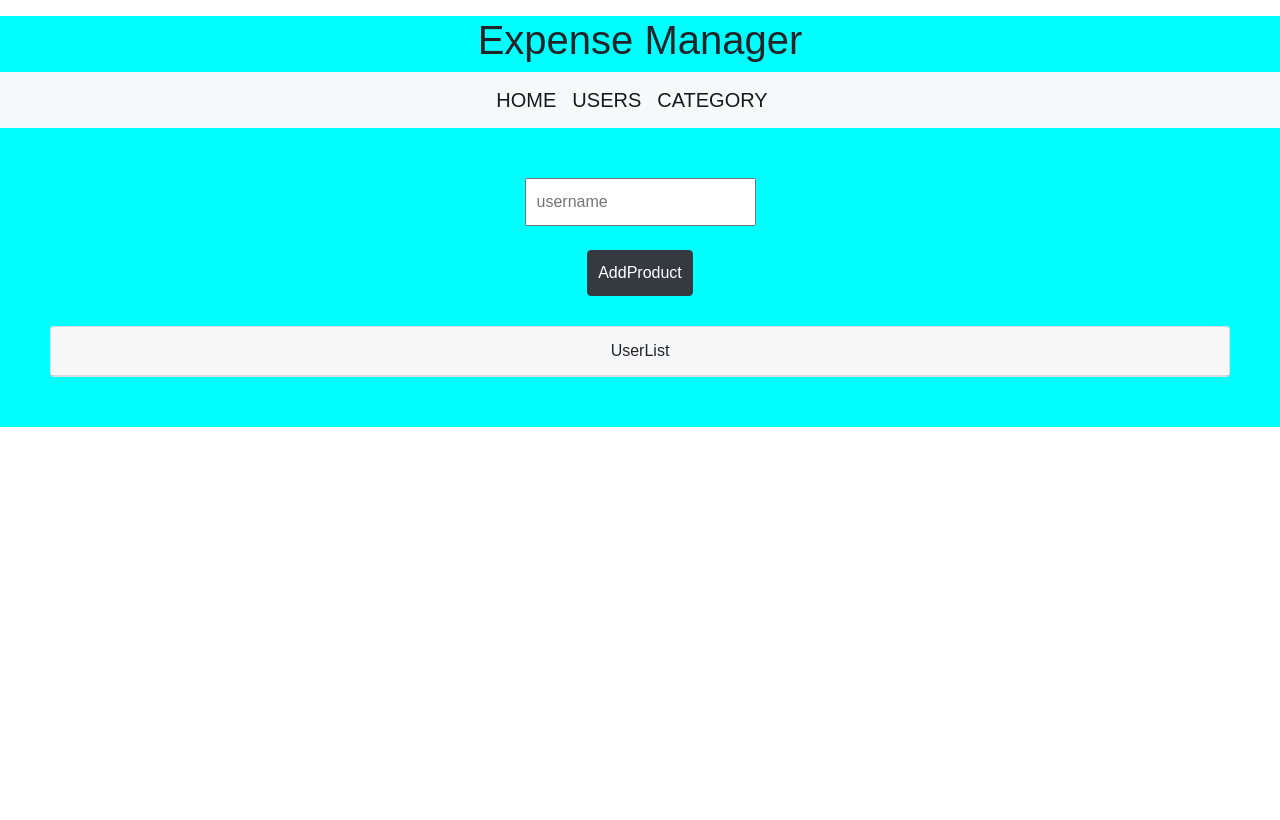
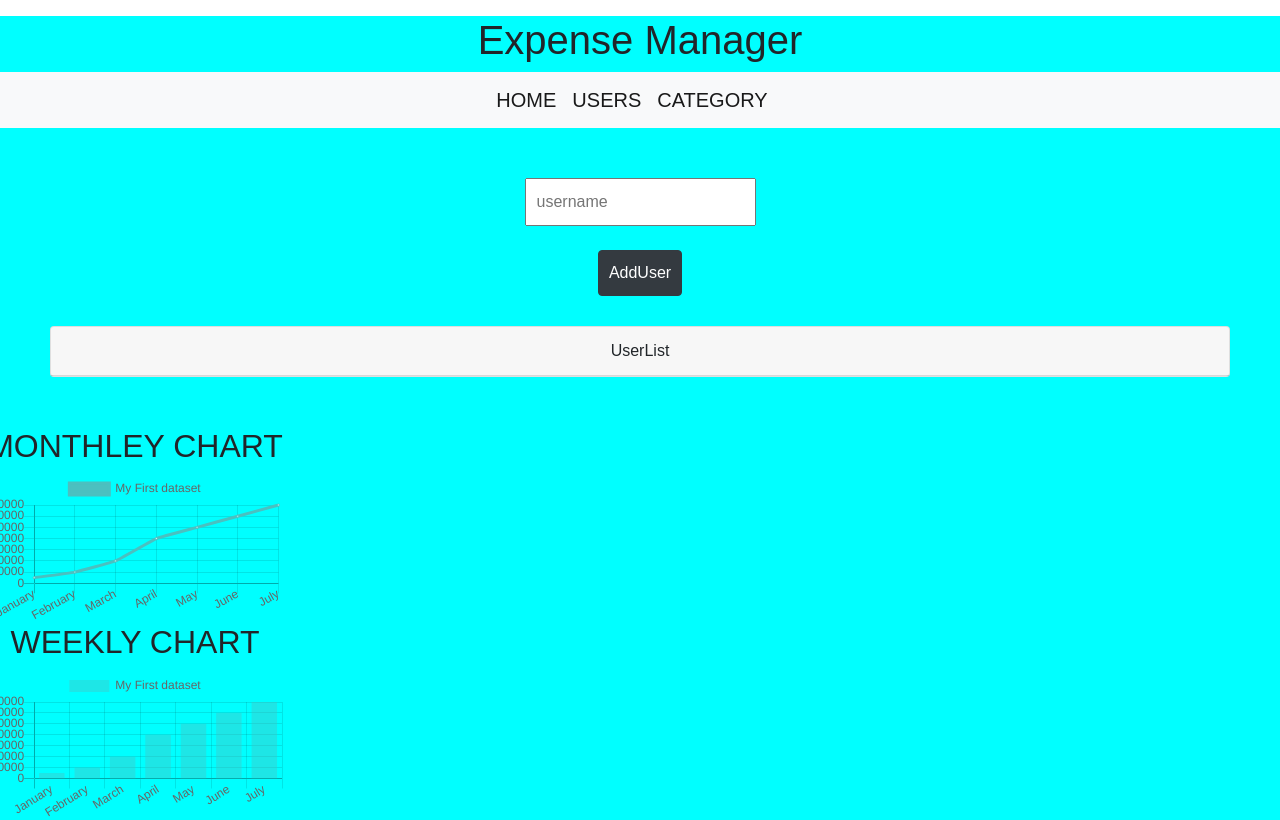
Before and after one commit to AshokJammu/payment_management_system, a React (Create React App) app in the folder payment_management/: page /users in a window 1280 px wide. Built offline with nearby package versions, Linux system fonts and the light colour scheme.

Commit message:
adding graph bars

```diff
--- a/payment_management/src/App.js
+++ b/payment_management/src/App.js
@@ -6,6 +6,8 @@ import { BrowserRouter } from "react-router-dom";
 import store from "./redux/store";
 import Navbar from "./Routes/Navbar";
 import Routes from "./Routes/Routes";
+import LineDemo from "./components/LineDemo";
+// import BarChart from "./components/BarChart";
 export default function App() {
   console.log(store.getState());
 
@@ -18,6 +20,13 @@ export default function App() {
           </h1>
           <Navbar />
           <Routes />
+          <div className="row">
+            <div className="col-4">
+              <LineDemo />
+            </div>
+            <div className="col-4" />
+            {/* <BarChart /> */}
+          </div>
         </div>
       </Provider>
     </BrowserRouter>
--- a/payment_management/src/Routes/Users.jsx
+++ b/payment_management/src/Routes/Users.jsx
@@ -30,7 +30,7 @@ export class Users extends React.Component {
           style={{ padding: 10 }}
           onClick={() => addUser(this.state)}
         >
-          AddProduct
+          AddUser
         </button>
 
         <div style={{ marginTop: 30 }}>
--- /dev/null
+++ b/payment_management/src/components/LineDemo.js
@@ -0,0 +1,55 @@
+import React, { Component } from "react";
+import { Line } from "react-chartjs-2";
+import { Bar } from "react-chartjs-2";
+const data = {
+  labels: ["January", "February", "March", "April", "May", "June", "July"],
+  datasets: [
+    {
+      label: "My First dataset",
+      fill: false,
+      lineTension: 0.1,
+      backgroundColor: "rgba(75,192,192,0.4)",
+      borderColor: "rgba(75,192,192,1)",
+      borderCapStyle: "butt",
+      borderDash: [],
+      borderDashOffset: 0.0,
+      borderJoinStyle: "miter",
+      pointBorderColor: "rgba(75,192,192,1)",
+      pointBackgroundColor: "#fff",
+      pointBorderWidth: 1,
+      pointHoverRadius: 5,
+      pointHoverBackgroundColor: "rgba(75,192,192,1)",
+      pointHoverBorderColor: "rgba(220,220,220,1)",
+      pointHoverBorderWidth: 2,
+      pointRadius: 1,
+      pointHitRadius: 10,
+      data: [5000, 10000, 20000, 40000, 50000, 60000, 70000]
+    }
+  ]
+};
+
+export default class LineDemo extends Component {
+  render() {
+    return (
+      <>
+        <div className="row">
+          <div>
+            <h2>MONTHLEY CHART</h2>
+            <Line ref="chart" data={data} />
+          </div>
+        </div>
+        <div className="row">
+          <div>
+            <h2>WEEKLY CHART</h2>
+            <Bar ref="chart" data={data} />
+          </div>
+        </div>
+      </>
+    );
+  }
+
+  componentDidMount() {
+    const { datasets } = this.refs.chart.chartInstance.data;
+    console.log(datasets[0].data);
+  }
+}
```
Also changed, not shown: payment_management/src/styles.css (+25 -0 lines).
